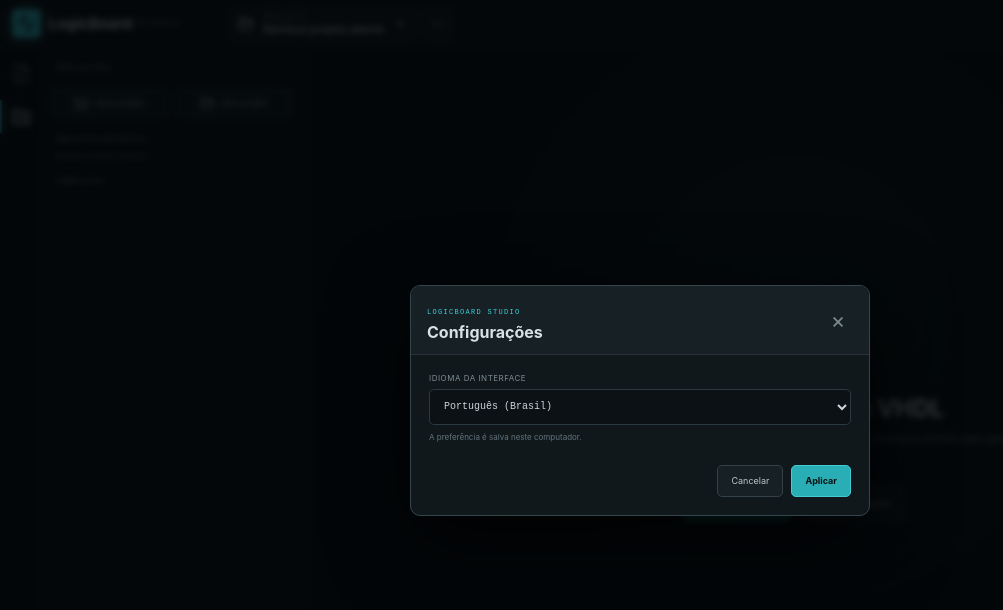
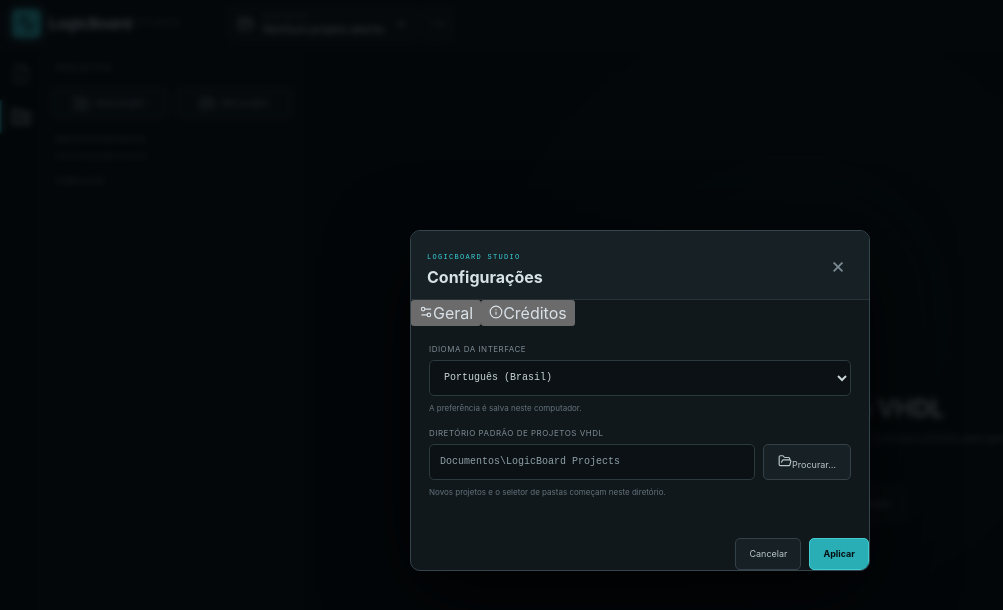
Before and after one commit to pablo-s-dev/logicboard-studio, a React (Vite) app: page / in a window 1280 px wide. Both pictures are taken after a click on the button 1251 px from the left and 23 px from the top of the page. Shown: the top 610 px of the page, without its empty margins (0-1003 px from the left). Built offline with nearby package versions, Linux system fonts and the light colour scheme.

Commit message:
feat(settings): add project directory and credits

```diff
--- a/src/App.tsx
+++ b/src/App.tsx
@@ -200,11 +200,11 @@
   useEffect(() => { localStorage.setItem(recentProjectsKey, JSON.stringify(recentProjects)); }, [recentProjects]);
   useEffect(() => { if (projectParent) localStorage.setItem(projectParentKey, projectParent); }, [projectParent]);
   useEffect(() => {
-    if (projectDialog !== "new" || !isDesktopApp()) return;
+    if (!isDesktopApp()) return;
     void resolveProjectParent(projectParent || undefined)
       .then(({ parentPath: resolved }) => setProjectParent(resolved))
       .catch((error) => setRuntimeProblems([String(error)]));
-  }, [projectDialog]);
+  }, []);
   useEffect(() => {
     if (!isDesktopApp()) return;
     void listTemplates().then(setProjectTemplates).catch((error) => setRuntimeProblems([String(error)]));
@@ -931,7 +931,20 @@
       onCancel={() => setProjectDialog(null)}
       onSave={(settings) => { setManifest(settings); reset(); setProjectDialog(null); }}
     />}
-    {projectDialog === "application-settings" && <ApplicationSettingsDialog onCancel={() => setProjectDialog(null)} />}
+    {projectDialog === "application-settings" && <ApplicationSettingsDialog
+      projectParent={projectParent}
+      onBrowse={async (currentPath) => {
+        try {
+          const resolved = await resolveProjectParent(currentPath || undefined);
+          return await chooseProjectFolder(resolved.parentPath);
+        } catch (error) {
+          reportProjectError(error);
+          return null;
+        }
+      }}
+      onApplyProjectParent={setProjectParent}
+      onCancel={() => setProjectDialog(null)}
+    />}
     {unsavedOpen && <UnsavedChangesDialog
       projectName={manifest.name}
       saveAs={!project.rootPath}
--- a/src/components/settings/ApplicationSettingsDialog.tsx
+++ b/src/components/settings/ApplicationSettingsDialog.tsx
@@ -1,14 +1,48 @@
+import { ExternalLink, FolderOpen, Info, Settings2 } from "lucide-react";
 import { useState } from "react";
 import { useI18n } from "../../i18n";
 import type { Language } from "../../i18n";
 
-export function ApplicationSettingsDialog({ onCancel }: { onCancel: () => void }) {
+type SettingsTab = "general" | "credits";
+
+export function ApplicationSettingsDialog({ projectParent, onBrowse, onApplyProjectParent, onCancel }: {
+  projectParent: string;
+  onBrowse: (currentPath: string) => Promise<string | null>;
+  onApplyProjectParent: (path: string) => void;
+  onCancel: () => void;
+}) {
   const { language, setLanguage, t } = useI18n();
+  const [tab, setTab] = useState<SettingsTab>("general");
   const [nextLanguage, setNextLanguage] = useState<Language>(language);
+  const [nextProjectParent, setNextProjectParent] = useState(projectParent);
+  const [browsing, setBrowsing] = useState(false);
+  const displayedParent = nextProjectParent || t("project.location.defaultValue");
+
+  const browse = async () => {
+    setBrowsing(true);
+    try {
+      const selected = await onBrowse(nextProjectParent);
+      if (selected) setNextProjectParent(selected);
+    } finally {
+      setBrowsing(false);
+    }
+  };
+
+  const apply = () => {
+    setLanguage(nextLanguage);
+    if (nextProjectParent) onApplyProjectParent(nextProjectParent);
+    onCancel();
+  };
+
   return <div className="modal-backdrop" role="presentation" onMouseDown={(event) => event.target === event.currentTarget && onCancel()}>
     <section className="project-modal settings-modal" role="dialog" aria-modal="true" aria-label={t("settings.title")} onMouseDown={(event) => event.stopPropagation()}>
       <header><div><small>LOGICBOARD STUDIO</small><h2>{t("settings.title")}</h2></div><button aria-label={t("common.close")} onClick={onCancel}>×</button></header>
-      <div className="modal-body">
+      <nav className="settings-tabs">
+        <button className={tab === "general" ? "active" : ""} onClick={() => setTab("general")}><Settings2 size={14} />{t("settings.general")}</button>
+        <button className={tab === "credits" ? "active" : ""} onClick={() => setTab("credits")}><Info size={14} />{t("settings.credits")}</button>
+      </nav>
+      <div className="modal-body settings-body">
+        {tab === "general" ? <>
           <label className="project-field">{t("settings.language")}
             <select value={nextLanguage} onChange={(event) => setNextLanguage(event.target.value as Language)}>
               <option value="pt-BR">Português (Brasil)</option>
@@ -16,8 +50,18 @@
             </select>
             <small className="field-help">{t("settings.language.help")}</small>
           </label>
-        <div className="modal-actions"><span /><button className="secondary" onClick={onCancel}>{t("common.cancel")}</button><button className="primary" onClick={() => { setLanguage(nextLanguage); onCancel(); }}>{t("settings.apply")}</button></div>
+          <label className="project-field">{t("settings.projectDirectory")}
+            <div className="project-location"><input readOnly value={displayedParent} /><button type="button" className="secondary" disabled={browsing} onClick={() => void browse()}><FolderOpen size={14} />{t("project.browse")}</button></div>
+            <small className="field-help">{t("settings.projectDirectory.help")}</small>
+          </label>
+        </> : <div className="credits-panel">
+          <div className="credits-mark">LB</div>
+          <small>{t("settings.credits.createdBy")}</small>
+          <strong>Pablo Santana de Oliveira</strong>
+          <a href="https://pablosdev.portfolio.app" target="_blank" rel="noreferrer">pablosdev.portfolio.app <ExternalLink size={13} /></a>
+        </div>}
       </div>
+      <footer className="modal-footer"><div className="modal-actions"><span /><button className="secondary" onClick={onCancel}>{t("common.cancel")}</button>{tab === "general" && <button className="primary" onClick={apply}>{t("settings.apply")}</button>}</div></footer>
     </section>
   </div>;
 }
--- a/src/i18n.tsx
+++ b/src/i18n.tsx
@@ -7,8 +7,13 @@
 const ptBR: Record<string, string> = {
   "language.name": "Português (Brasil)",
   "settings.title": "Configurações",
+  "settings.general": "Geral",
+  "settings.credits": "Créditos",
+  "settings.credits.createdBy": "Criado e desenvolvido por",
   "settings.language": "Idioma da interface",
   "settings.language.help": "A preferência é salva neste computador.",
+  "settings.projectDirectory": "Diretório padrão de projetos VHDL",
+  "settings.projectDirectory.help": "Novos projetos e o seletor de pastas começam neste diretório.",
   "settings.apply": "Aplicar",
   "common.cancel": "Cancelar",
   "common.save": "Salvar",
@@ -30,6 +35,8 @@
   "project.name": "Nome do projeto",
   "project.folderName": "Nome da pasta",
   "project.location": "Diretório de projetos VHDL",
+  "project.location.defaultValue": "Documentos\\LogicBoard Projects",
+  "project.location.defaultHelp": "Diretório padrão: {{path}}. Uma nova subpasta será criada dentro dele.",
   "project.browse": "Procurar…",
   "project.location.help": "Uma nova subpasta será criada dentro do diretório escolhido.",
   "project.destination": "Projeto será criado em",
@@ -101,6 +108,7 @@
   "board.group.HEX1": "HEX1",
   "board.group.HEX2": "HEX2",
   "board.group.HEX3": "HEX3",
+  "board.group.HEXES": "Displays de sete segmentos",
   "board.mapVector": "Clique com o botão direito para mapear o vetor inteiro",
   "board.mapPin": "Clique com o botão direito para definir a porta deste pino",
   "board.interact": "Clique com o botão esquerdo para interagir com este controle.",
@@ -229,9 +237,16 @@
 });
 
 Object.assign(enUS, {
+  "settings.general": "General",
+  "settings.credits": "Credits",
+  "settings.credits.createdBy": "Created and developed by",
+  "settings.projectDirectory": "Default VHDL projects directory",
+  "settings.projectDirectory.help": "New projects and folder pickers start in this directory.",
   "editor.closeTab": "Close {{name}}",
   "editor.empty": "Select a file in Explorer to open the editor.",
   "project.location": "VHDL projects directory",
+  "project.location.defaultValue": "Documents\\LogicBoard Projects",
+  "project.location.defaultHelp": "Default directory: {{path}}. A new subfolder will be created inside it.",
   "project.browse": "Browse…",
   "project.location.help": "A new subfolder will be created inside the selected directory.",
   "project.destination": "Project will be created at",
@@ -250,6 +265,7 @@
   ,"explorer.noProject": "Open or create a project to explore its files."
   ,"welcome.title": "Start a VHDL project"
   ,"welcome.copy": "Create a blank project, open an existing folder, or use a ready-to-run example to learn and experiment."
+  ,"board.group.HEXES": "Seven-segment displays"
 });
 
 const messages: Record<Language, Record<string, string>> = { "pt-BR": ptBR, "en-US": enUS };
```
Lines whose indentation alone changed are shown as unchanged.
